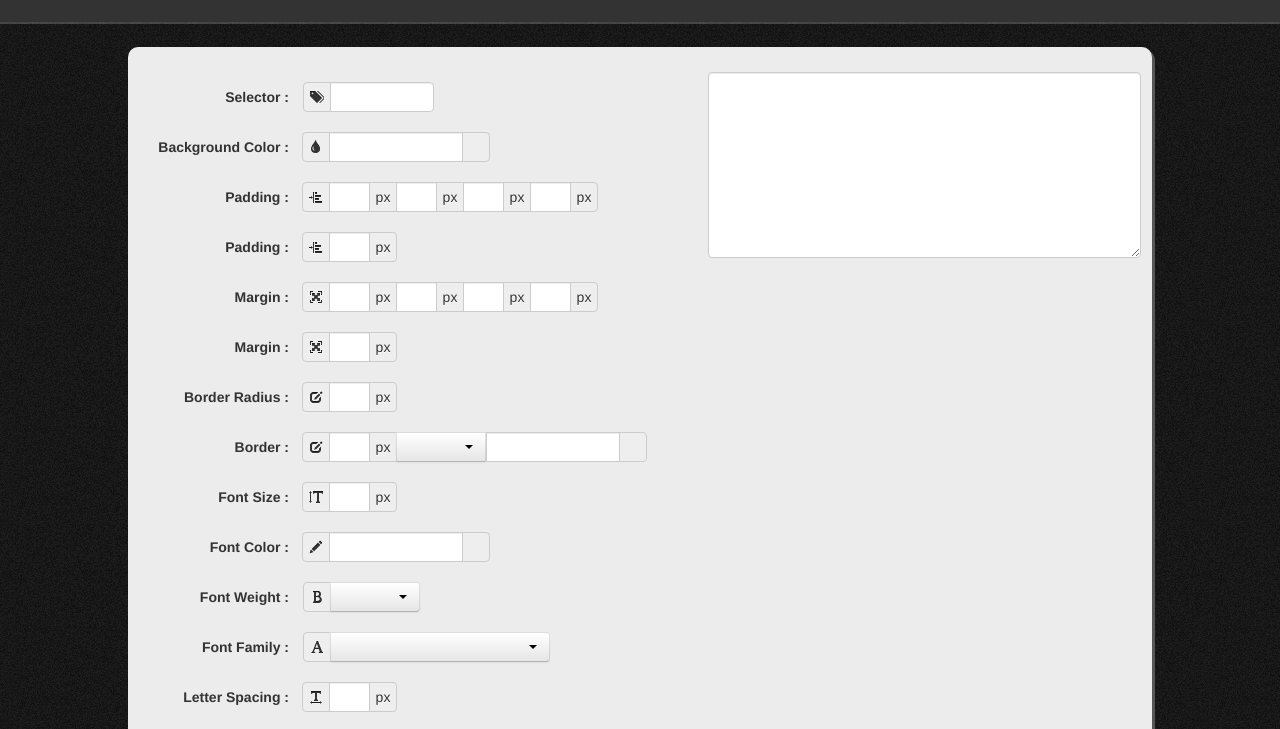
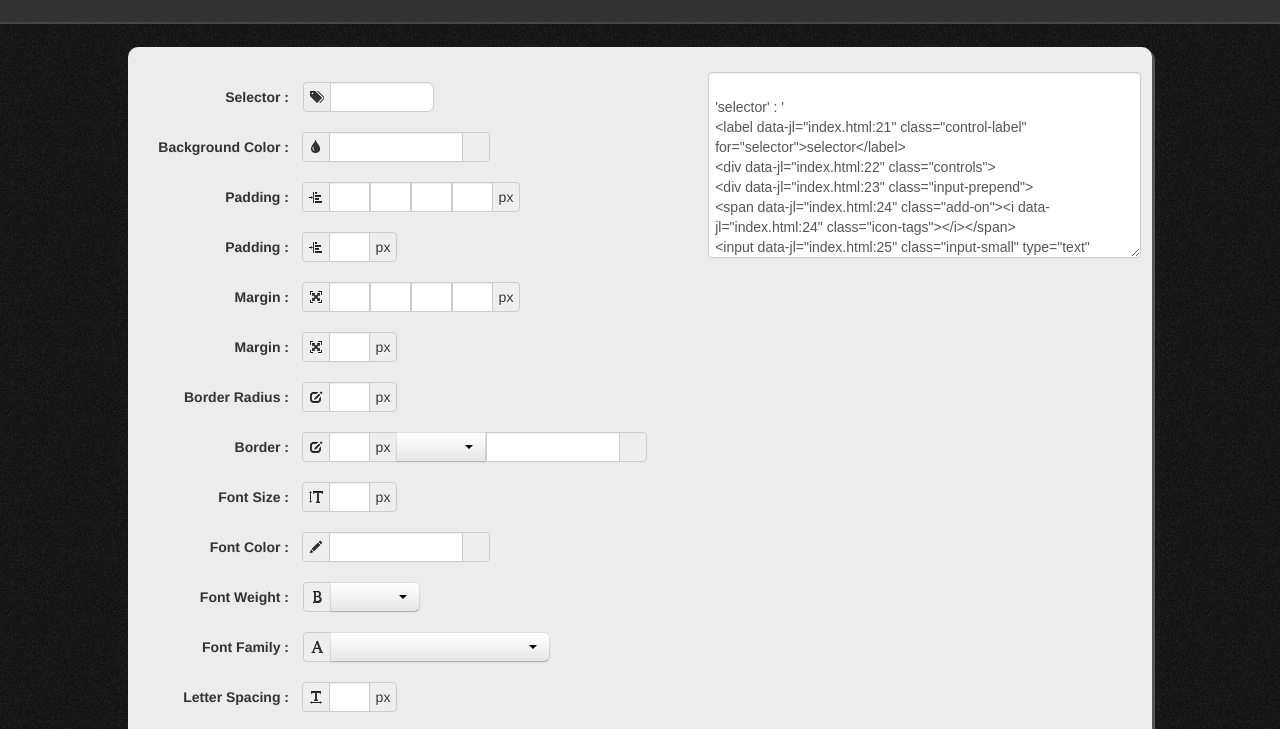
Before and after one commit to dgirgenti/eassy, a plain HTML site: page index.html in a window 1280 px wide. Shown: the part 68-797 px from the top of the page. Drawn offline with nearby package versions, Linux system fonts and the light colour scheme.

Commit message:
Added better unit support

```diff
--- a/css/main.css
+++ b/css/main.css
@@ -91,14 +91,17 @@ form input,
 }
 input[type=text]:last-child,
 .btn-group:last-child>.btn:first-child {
-	border-top-right-radius: 4px;
-	border-bottom-right-radius: 4px;
+	border-top-right-radius: 6px;
+	border-bottom-right-radius: 6px;
 }
 select {
 	text-transform: capitalize;
 }
 .input-tiny {
 	width: 27px;
+}
+.add-on.unit {
+	cursor: pointer;
 }
 
 
--- a/index.html
+++ b/index.html
@@ -42,11 +42,8 @@
 						<div class="input-append input-prepend">
 							<span class="add-on"><i class="icon-indent-left"></i></span>
 							<input class="input-tiny" type="text" id="padding-top"/>
-							<span class="add-on unit">px</span>
 							<input class="input-tiny" type="text" id="padding-right"/>
-							<span class="add-on unit">px</span>
 							<input class="input-tiny" type="text" id="padding-bottom"/>
-							<span class="add-on unit">px</span>
 							<input class="input-tiny" type="text" id="padding-left"/>
 							<span class="add-on unit">px</span>
 						</div>
@@ -68,11 +65,8 @@
 						<div class="input-append input-prepend">
 							<span class="add-on"><i class="icon-fullscreen"></i></span>
 							<input class="input-tiny" type="text" id="margin-top"/>
-							<span class="add-on unit">px</span>
 							<input class="input-tiny" type="text" id="margin-right"/>
-							<span class="add-on unit">px</span>
 							<input class="input-tiny" type="text" id="margin-bottom"/>
-							<span class="add-on unit">px</span>
 							<input class="input-tiny" type="text" id="margin-left"/>
 							<span class="add-on unit">px</span>
 						</div>
@@ -202,7 +196,6 @@
 				<textarea rows="3"></textarea>
 			</div>
 			<div class="clear">&nbsp;</div>
-			<a href="#" id="units">px/em</a>
 		</div>
 		<div class="class-wrap">
 			<strong>Example :</strong><br/><br/>
--- a/js/script.js
+++ b/js/script.js
@@ -1,9 +1,16 @@
 var Eassy = Eassy || {};
 
 Eassy.Index = $(document).ready(function() {
+	for (i in Eassy.Properties) {
+		Eassy.classHTML[Eassy.Properties[i]] = $('.'+Eassy.Properties[i]+'-wrap').html().replace(/\t/g, "")
+		$('.live textarea').val($('.live textarea').val() + "\n'" + Eassy.Properties[i] + "\' : \'"
+			+ Eassy.classHTML[Eassy.Properties[i]] + "\'")
+	}
+
 	$('.selectpicker').selectpicker({
 		size: 4
 	})
+
 	$('.colorpicker').colorpicker({format:"rgba"})
 		.on('changeColor show hide', function(ev){
 			rgbastring = Eassy.RGBObjToString(ev.color.toRGB())
@@ -11,20 +18,23 @@ Eassy.Index = $(document).ready(function() {
 			$(this).val(rgbastring)
 			$(this).trigger('change')
 		})
+
 	$('form').on('change', function() {
 		$('.live textarea').val(Eassy.parseCSS(Eassy.getCSSJSON()))
 	})
-	$('#units').on('click', function() {
-		$('.add-on.unit').each(function() {
-			if ($(this).html() == "em") $(this).html("px")
+
+	$('.add-on.unit').on('click', function() {
+		if ($(this).html() == "em") $(this).html("%")
 		else if ($(this).html() == "px") $(this).html("em")
-			$(this).siblings('input').trigger('change')
-		})
+		else if ($(this).html() == "%") $(this).html("px")
+		$('form').trigger('change')
 		return false
 	})
+
 	$('.control-group').not('.selector-wrap').each(function() {
 		$(this).append('<a href="#" class="minus"><i class="icon-remove-sign"></i></a>')
 	})
+
 	$('.minus').on({
 		click: function() {
 			$(this).parent().remove()
@@ -59,7 +69,6 @@ Eassy.RGBObjToString = function (rgba) {
 // parseCSS(cssJSON[,sass])
 //
 Eassy.parseCSS = function (cssJSON, sass) {
-	sass = sass || false
 	css = ""
 	for (i in cssJSON) {
 		css += cssJSON[i].selector
@@ -84,11 +93,12 @@ Eassy.getCSSJSON = function (form) {
 	props = []
 	$('input[id!=selector],.selectpicker').each(function() {
 		if ($(this).val()) {
+			prepend = ""
 			append = $(this).siblings('.add-on.unit').html() || ""
 			if ($(this).is('.selectpicker,.colorpicker')) append = ""
 			props.push({
 				"prop" : $(this).attr('id'),
-				"attr" : ($(this).val()!=0)?$(this).val()+append:$(this).val()
+				"attr" : ($(this).val()!=0)?prepend+$(this).val()+append:prepend+$(this).val()
 			})
 		}
 	})
@@ -98,6 +108,8 @@ Eassy.getCSSJSON = function (form) {
 	}]
 }
 
+Eassy.classHTML = {}
+
 Eassy.Properties = [
 	"selector",
 	"background-color",
@@ -106,5 +118,12 @@ Eassy.Properties = [
 	"margin-all",
 	"margin-one",
 	"border-radius",
-		"border"
+	"border",
+	"font-size",
+	"font-weight",
+	"font-family",
+	"color",
+	"letter-spacing",
+	"word-spacing",
+	"text-indent"
 ]
```
Lines whose indentation alone changed are shown as unchanged.
